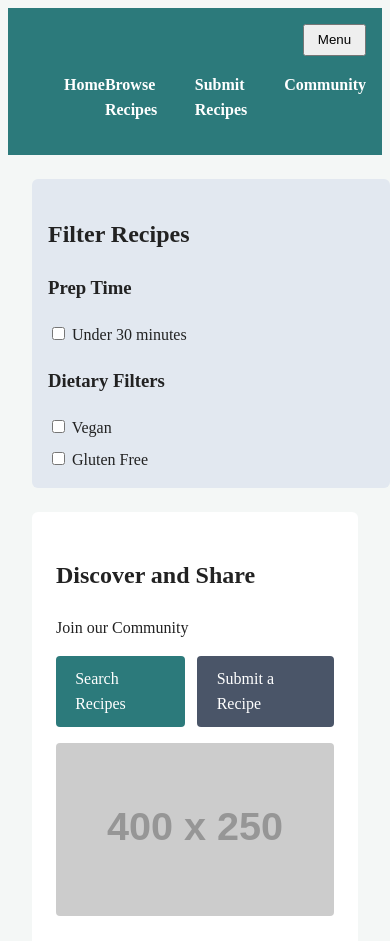
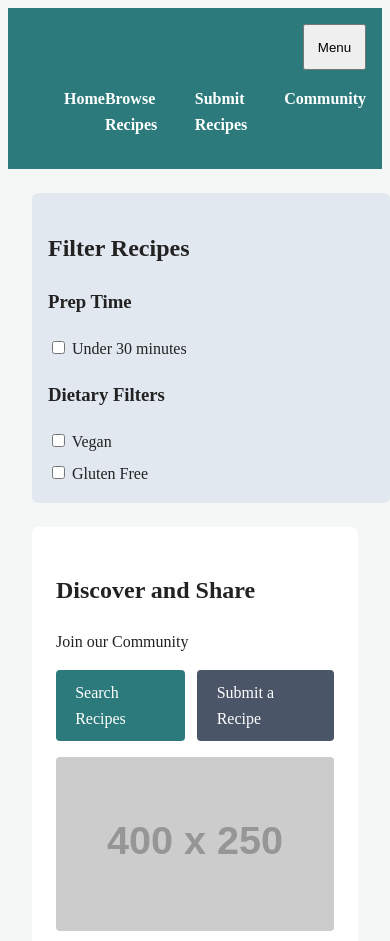
Before and after one commit to vnoble2/websitedevelopmentproject, a plain HTML site: page index.html in a window 390 px wide. Shown: the top 941 px of the page. Drawn offline with Linux system fonts and the light colour scheme; placeholder pictures from the web are drawn by us.

Commit message:
Update styles.css

```diff
--- a/styles.css
+++ b/styles.css
@@ -8,6 +8,7 @@ font-family: Arial, sans-serif;
 body {
 background-color: #f4f7f6;
 color: #222;
+font-size: 16px;
 line-height: 1.6;
 }
 
@@ -179,6 +180,8 @@ color: #ffffff;
 .mobile-menu-btn {
 display: block;
 margin-left: auto;
+min-width: 46px;
+min-height: 46px;
 padding: 0.4rem 0.8rem;
 }
 
```
